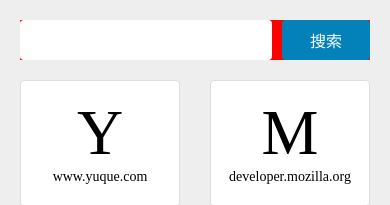
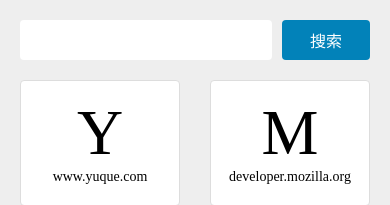
Before and after one commit to ajing2020/Project-WebNav, a plain HTML site: page src/index.html in a window 390 px wide. Shown: the top 205 px of the page. Drawn offline with nearby package versions, Linux system fonts and the light colour scheme.

Commit message:
手机端bug

```diff
--- a/src/style.css
+++ b/src/style.css
@@ -34,11 +34,7 @@ body{background: #eee;}
         margin-right: auto;
     }
 }
-@media(max-width:500px){
-    .searchForm{
-        background: red;
-    }
-}
+
 .searchForm>input{
     width: 100%;
     margin-right: 10px;
```
